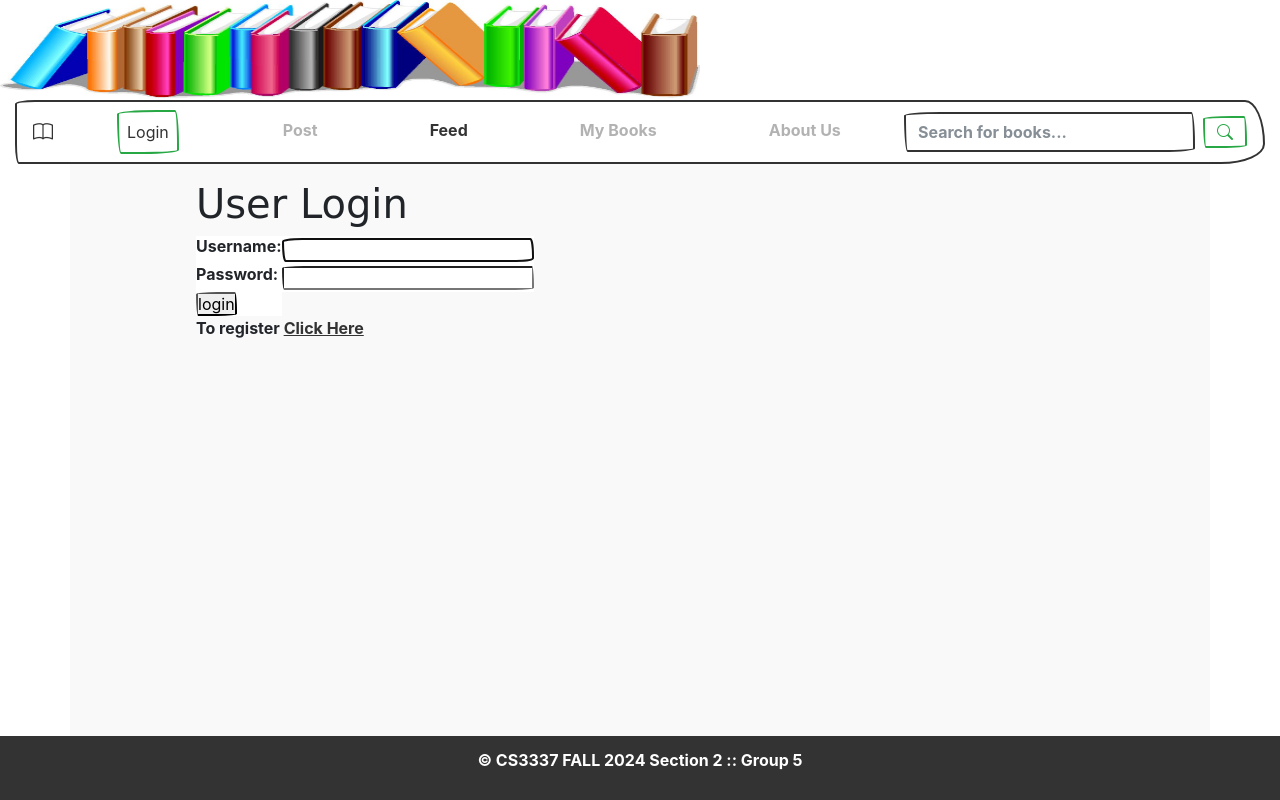
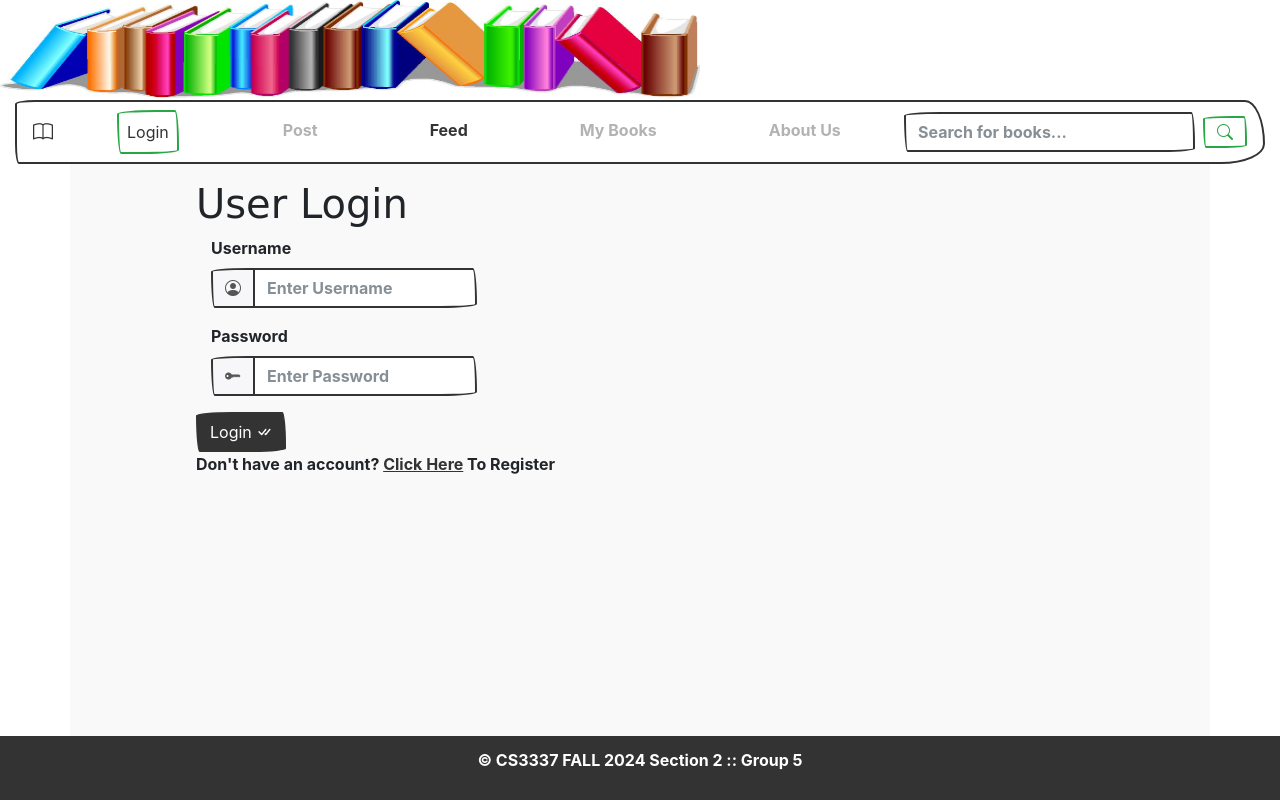
Before and after one commit to jalfar60/jalfar60.github.io, a Django app: page /login/ in a window 1280 px wide. Run offline with Django 5.2, Linux system fonts and the light colour scheme; some libraries are stand-ins or nearby versions; some web fonts are replaced.

Commit message:
user menu,again

```diff
--- a/bookEx/bookEx/templates/base.html
+++ b/bookEx/bookEx/templates/base.html
@@ -39,10 +39,17 @@
             <ul class="navbar-nav mr-auto">
                 {% if user.is_authenticated %}
                     <li class="nav-item active px-5">
-                        <form class="form-inline my-2 my-lg-0" action="{% url 'logout' %}?next=/" method="post">
-                            {{ user.username }}<button class="btn btn-outline-danger my-2 my-sm-0" type="submit">Logout</button>
-                            {% csrf_token %}
-                        </form>
+                        <div class="dropdown">
+                            <a class="nav-link dropdown-toggle" type="button" id="dropdownMenuButton" data-toggle="dropdown" aria-haspopup="true" aria-expanded="false">User</a>
+                          <div class="dropdown-menu" aria-labelledby="dropdownMenuButton">
+                              <h4 class="dropdown-header">{{ user.username }}</h4>
+                              <div class="dropdown-divider"></div>
+                                  <form class="px-4 py-3" action="{% url 'logout' %}?next=/" method="post">
+                                        <button class="btn btn-outline-danger" type="submit">Logout</button>
+                                        {% csrf_token %}
+                                    </form>
+                          </div>
+                        </div>
                     </li>
                     <li class="nav-item px-5"><a class="nav-link" href="/postbook">Post</a></li>
                     <li class="nav-item px-5"><a class="nav-link" href="/displaybooks">Feed</a></li>
@@ -74,9 +81,14 @@
         </div>
     </div>
 
+
+
     <!-- Footer -->
     <div class="footer">
         <p>&copy; CS3337 FALL 2024 Section 2 :: Group 5</p>
     </div>
+    <script src="https://code.jquery.com/jquery-3.3.1.slim.min.js" integrity="sha384-q8i/X+965DzO0rT7abK41JStQIAqVgRVzpbzo5smXKp4YfRvH+8abtTE1Pi6jizo" crossorigin="anonymous"></script>
+    <script src="https://cdn.jsdelivr.net/npm/popper.js@1.14.7/dist/umd/popper.min.js" integrity="sha384-UO2eT0CpHqdSJQ6hJty5KVphtPhzWj9WO1clHTMGa3JDZwrnQq4sF86dIHNDz0W1" crossorigin="anonymous"></script>
+    <script src="https://cdn.jsdelivr.net/npm/bootstrap@4.3.1/dist/js/bootstrap.min.js" integrity="sha384-JjSmVgyd0p3pXB1rRibZUAYoIIy6OrQ6VrjIEaFf/nJGzIxFDsf4x0xIM+B07jRM" crossorigin="anonymous"></script>
 </body>
 </html>
--- a/bookEx/bookEx/templates/bookMng/displaybooks.html
+++ b/bookEx/bookEx/templates/bookMng/displaybooks.html
@@ -17,10 +17,10 @@
           <div class="book_card__subsection">
             <div class="flex-row space-between">
               <span>*****</span>
-              <span>Save Icon</span>
+              <span><i class="bi bi-clipboard2"></i></span>
             </div>
             <p>Average rating: 3*</p>
-            <p><b>{{book.username }}</b>: some desc</p>
+            <p><b>{{book.username }}</b>: (This user has not posted a description)</p>
             <a href="#">View comments</a>
           </div>
         </div>
--- a/bookEx/bookEx/templates/bookMng/postbook.html
+++ b/bookEx/bookEx/templates/bookMng/postbook.html
@@ -10,7 +10,6 @@
     <form action="" enctype="multipart/form-data" method = "post" novalidate>
         <table>
 <!--            {{ form.as_table }}-->
-
             <div class="row">
                 <div class="col-md-4">
                     <label for="basic-name">Book Name</label>
--- a/bookEx/bookEx/templates/registration/login.html
+++ b/bookEx/bookEx/templates/registration/login.html
@@ -1,24 +1,33 @@
 {% extends "base.html" %}
 {% load static %}
-
 
 {% block content %}
     <H1>User Login </H1>
     <form action="{% url 'login' %}" method="post" >
         <table>
-            {{ form.as_table }}
-            <tr>
-                <td>
-                    <input type="submit" value="login">
-                </td>
-            </tr>
+<!--            {{ form.as_table }}-->
+                <div class="col-md-4">
+                    <label for="basic-name">Username</label>
+                    <div class="input-group mb-3">
+                      <div class="input-group-prepend">
+                        <span class="input-group-text" id="basic-addon1"><i class="bi bi-person-circle"></i></span>
+                      </div>
+                      <input type="text" class="form-control" id="basic-name" placeholder="Enter Username" aria-describedby="basic-addon1" name="username">
+                    </div>
+                </div>
+                <div class="col-md-4">
+                    <label for="basic-url">Password</label>
+                    <div class="input-group mb-3">
+                      <div class="input-group-prepend">
+                        <span class="input-group-text" id="basic-addon3"><i class="bi bi-key-fill"></i></span>
+                      </div>
+                      <input type="password" class="form-control" id="basic-url" placeholder="Enter Password" aria-describedby="basic-addon3" name="password">
+                    </div>
+                </div>
+<!--                    <input type="submit" value="login">-->
         </table>
-
-        <p>
-            To register <a href="{% url 'register' %}">Click Here</a>
-        </p>
-
-
+                <button type="submit" class="btn btn-primary">Login <i class="bi bi-check-all"></i></button>
+        <p>Don't have an account? <a href="{% url 'register' %}">Click Here</a> To Register</p>
       <input type="hidden" name="next" value="{{ next }}"/>
         {% csrf_token %}
     </form>
--- a/bookEx/bookEx/templates/registration/register.html
+++ b/bookEx/bookEx/templates/registration/register.html
@@ -15,5 +15,4 @@
       <input type="hidden" name="next" value="{{ next }}"/>
         {% csrf_token %}
     </form>
-
 {% endblock content %}
```
Also changed, not shown: bookEx/bookMng/models.py (+14 -1 lines), bookEx/db.sqlite3.
